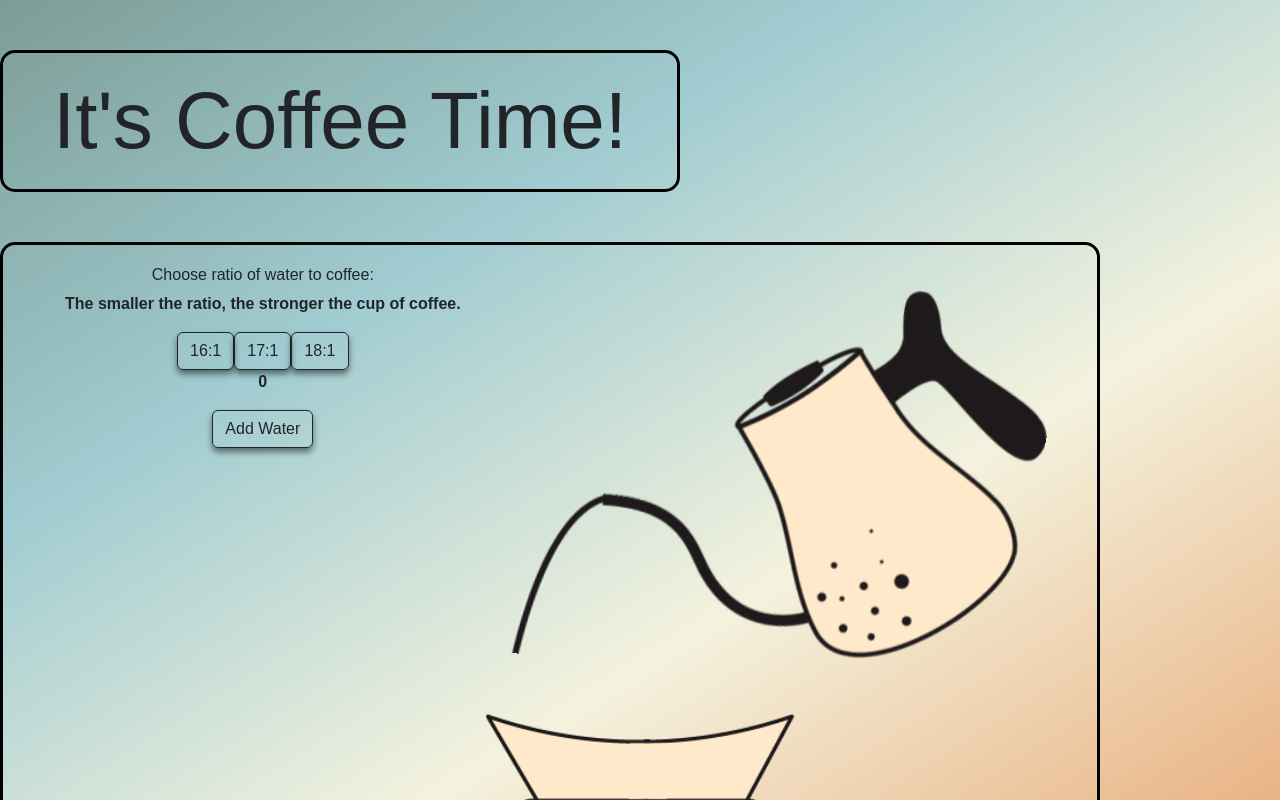
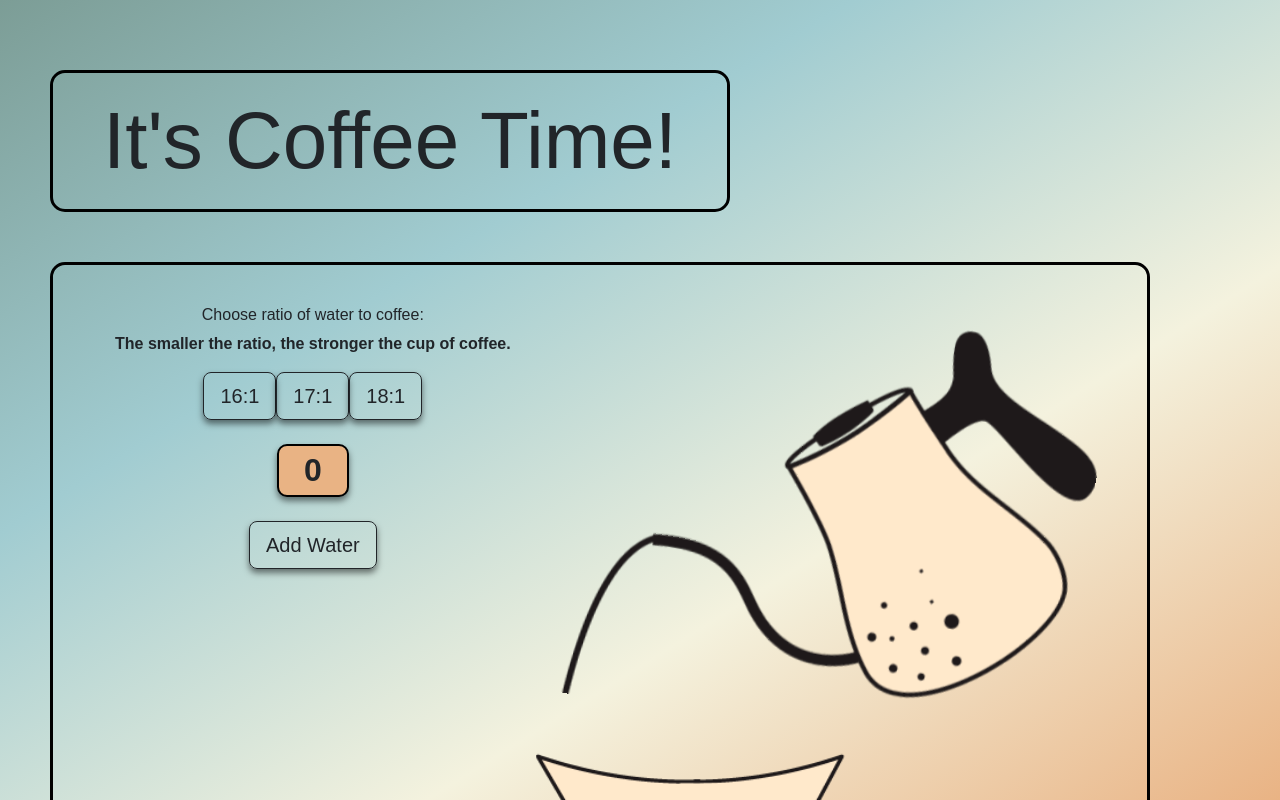
Before and after one commit to ekmagiccat/capstone, a React (Create React App) app: page / in a window 1280 px wide. Shown: the top 800 px of the page. Built offline with nearby package versions, Linux system fonts and the light colour scheme.

Commit message:
update css

```diff
--- a/src/components/GamePlay.tsx
+++ b/src/components/GamePlay.tsx
@@ -59,31 +59,32 @@ const GamePlay = () => {
             <p>The smaller the ratio, the stronger the cup of coffee.</p>
             <div>
               <button
-                className="btn btn-outline-dark"
+                className="btn btn-outline-dark btn-lg"
                 type="button"
                 onClick={() => handleChooseRatio(16)}
               >
                 16:1
               </button>
               <button
-                className="btn btn-outline-dark"
+                className="btn btn-outline-dark btn-lg"
                 type="button"
                 onClick={() => handleChooseRatio(17)}
               >
                 17:1
               </button>
               <button
-                className="btn btn-outline-dark"
+                className="btn btn-outline-dark btn-lg"
                 type="button"
                 onClick={() => handleChooseRatio(18)}
               >
                 18:1
               </button>
             </div>
+            <br />
             <p className="water">{waterValue}</p>
-
+            <br />
             <button
-              className="btn btn-outline-dark"
+              className="btn btn-outline-dark btn-lg"
               type="button"
               onClick={handlePourButtonClick}
             >
@@ -98,6 +99,7 @@ const GamePlay = () => {
               <img src={waterPour} alt="kettle pouring water" id="kettle" />
             </motion.div>
             <img src={chemex} alt="pour over coffee" id="chemex" />
+            <br />
           </div>
         </div>
       </div>
--- a/src/index.css
+++ b/src/index.css
@@ -7,8 +7,13 @@
     #e9b384
   );
   font-family: sans-serif;
-  padding: 0;
   background-attachment: fixed;
+  justify-content: center;
+  flex-direction: column;
+  padding-top: 20px;
+  padding-bottom: 20px;
+  padding-left: 50px;
+  padding-right: 50px;
 }
 
 button {
@@ -34,6 +39,7 @@ button:focus {
 }
 
 #chemex {
+  display: flex;
   width: 350px;
   margin-right: 200px;
 }
@@ -43,23 +49,14 @@ button:focus {
 }
 
 .instructions {
-  /* display: block;
-  padding-top: 20px;
-  padding-bottom: 20px;
-  padding-left: 50px;
-  padding-right: 50px;
-  font-weight: 600;
-  margin-top: 50px;
-  */
   border: 3px solid black;
   border-radius: 15px;
   padding: 40px;
   width: 60%;
   height: 30%;
   padding-top: 40px;
-  margin: 0 auto;
-  display: flex;
-  flex-direction: column;
+  margin-top: 40px;
+  display: inline-block;
   justify-content: center;
 }
 
@@ -96,8 +93,8 @@ button:focus {
 .game {
   display: inline-block;
   margin-top: 40px;
-  padding-top: 20px;
-  padding-bottom: 20px;
+  padding-top: 40px;
+  padding-bottom: 40px;
   padding-left: 50px;
   padding-right: 50px;
   font-weight: 600;
@@ -105,3 +102,17 @@ button:focus {
   border: 3px solid black;
   border-radius: 15px;
 }
+
+.water {
+  background-color: #e9b384;
+  border: 2px solid black;
+  border-radius: 10px;
+  box-shadow: 0 4px 6px rgba(0, 0, 0, 0.5);
+  margin: auto;
+  width: 0.75in;
+  height: 0.55in;
+  justify-content: center;
+  text-align: center;
+  display: flex;
+  font-size: 32px;
+}
```
